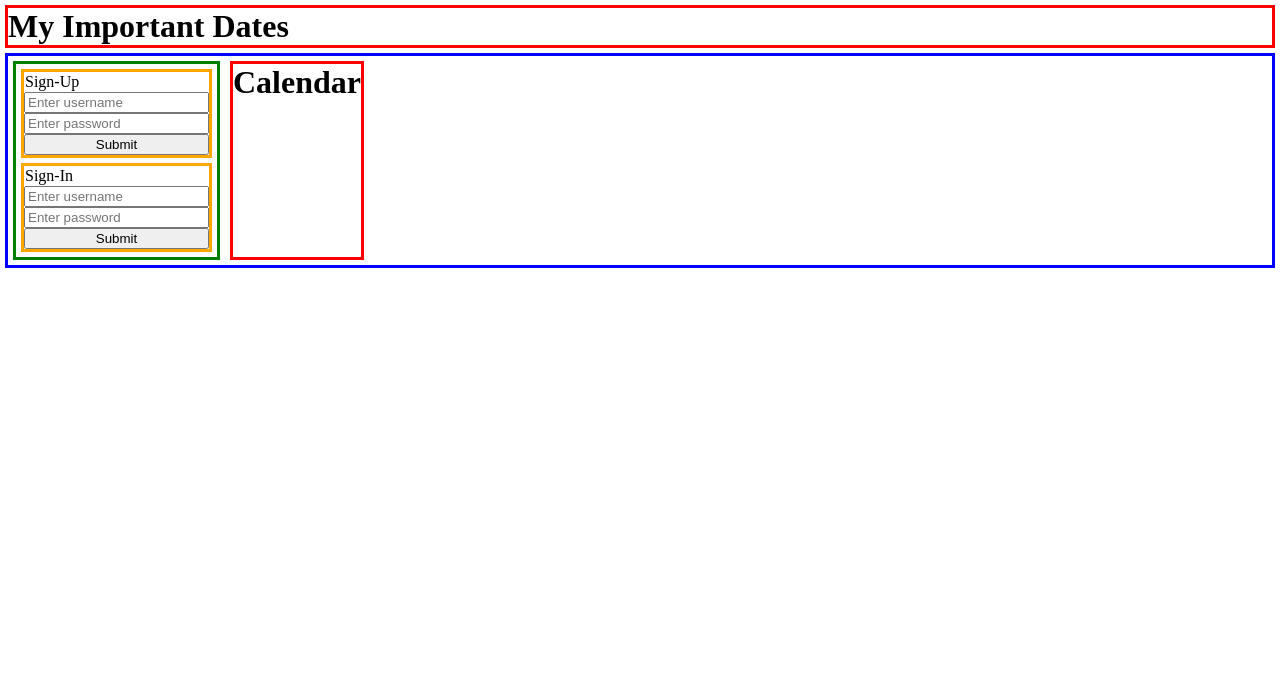
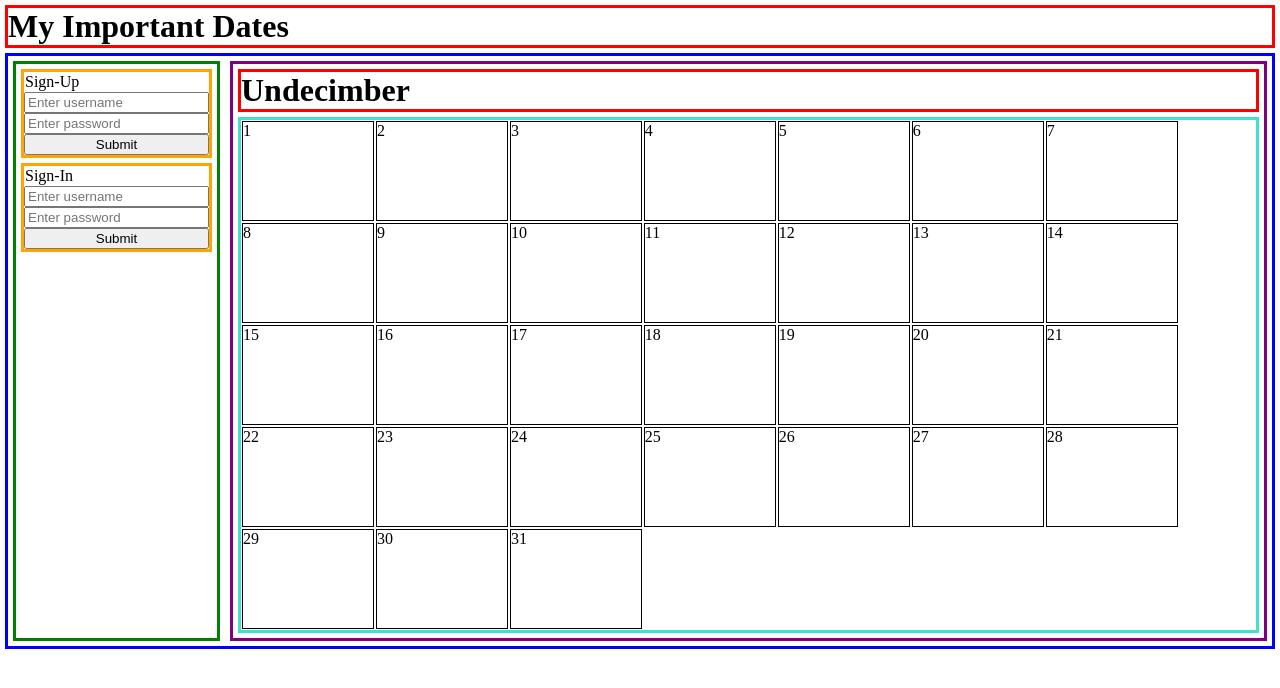
Before and after one commit to CarlKarlQarl/my-important-dates-frontend, a React (Create React App) app: page / in a window 1280 px wide. Shown: the top 688 px of the page. Built offline with nearby package versions, Linux system fonts and the light colour scheme.

Commit message:
Calendar and Day components, can pass a month name and length of the month of the Calendar component, but this should probably be swapped out for someone else's calendar tool

```diff
--- a/src/App.css
+++ b/src/App.css
@@ -40,3 +40,31 @@ form {
   border-color: green;
   margin: 5px;
 }
+
+#calendar-container {
+  border-style: solid;
+  border-width: 3px;
+  border-color: purple;
+  margin: 5px;
+  flex: 1;
+}
+
+#weeks-container {
+  display: flex;
+  flex-direction: row;
+  flex-wrap: wrap;
+
+  border-style: solid;
+  border-width: 3px;
+  border-color: turquoise;
+  margin: 5px;
+}
+
+#day-p {
+  border-style: solid;
+  border-width: 1px;
+  border-color: black;
+  margin: 1px;
+  height: 100px;
+  width: 13%;
+}
--- a/src/App.js
+++ b/src/App.js
@@ -12,7 +12,10 @@ function App() {
           <AuthFrom title="Sign-Up" />
           <AuthFrom title="Sign-In" />
         </div>
-        <Calendar />
+        <Calendar
+          month="Undecimber"
+          length={31}
+        />
       </div>
 
     </div>
--- a/src/components/Calendar.js
+++ b/src/components/Calendar.js
@@ -1,8 +1,20 @@
 import React from "react"
+import Day from "./Day"
 
-function Calendar() {
+function Calendar({ month, length }) {
+    let weeks = []
+
+    for (let i = 0; i < length; i++){
+        weeks.push(<Day date={i + 1}/>)
+    }
+
     return (
-        <h1>Calendar</h1>
+        <div id="calendar-container">
+            <h1>{month}</h1>
+            <div id="weeks-container">
+                {weeks}
+            </div>
+        </div>
     )
 }
 
--- /dev/null
+++ b/src/components/Day.js
@@ -0,0 +1,9 @@
+import React from "react"
+
+function Day({ date }) {
+    return (
+        <p id="day-p">{date}</p>
+    )
+}
+
+export default Day
```
